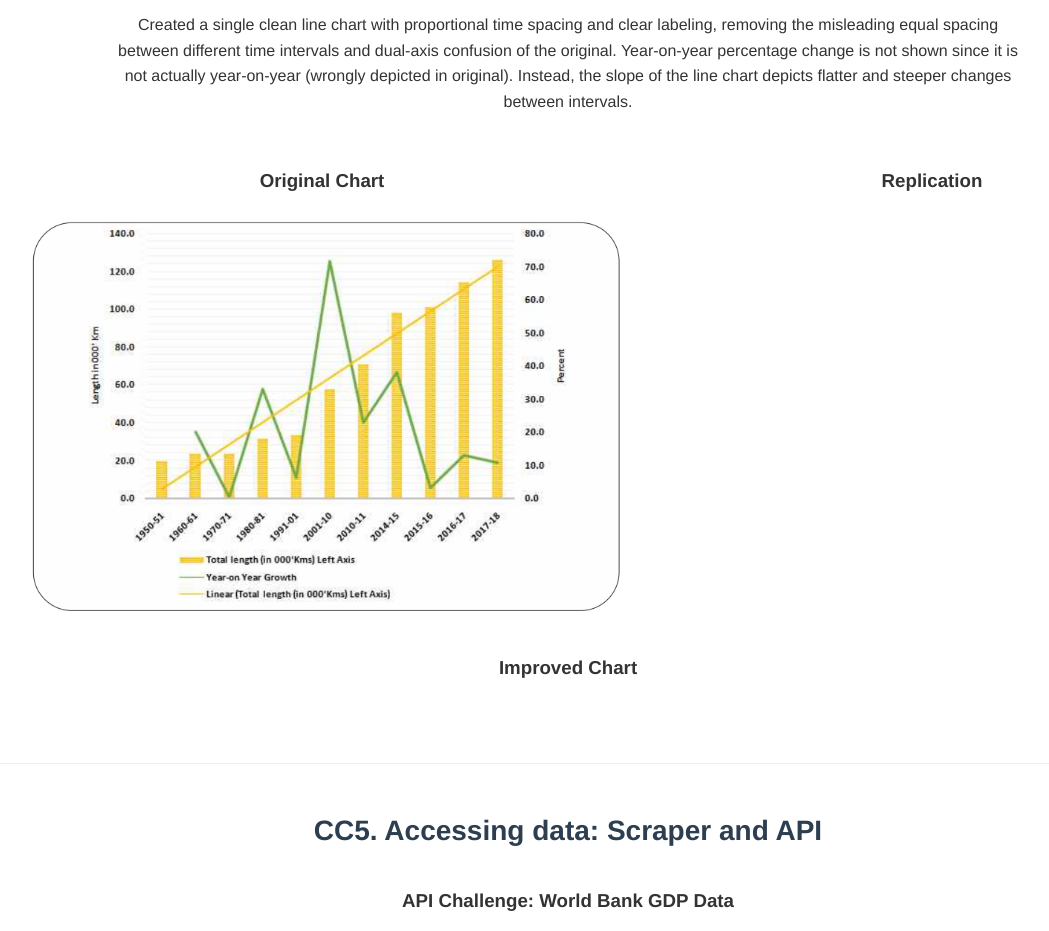
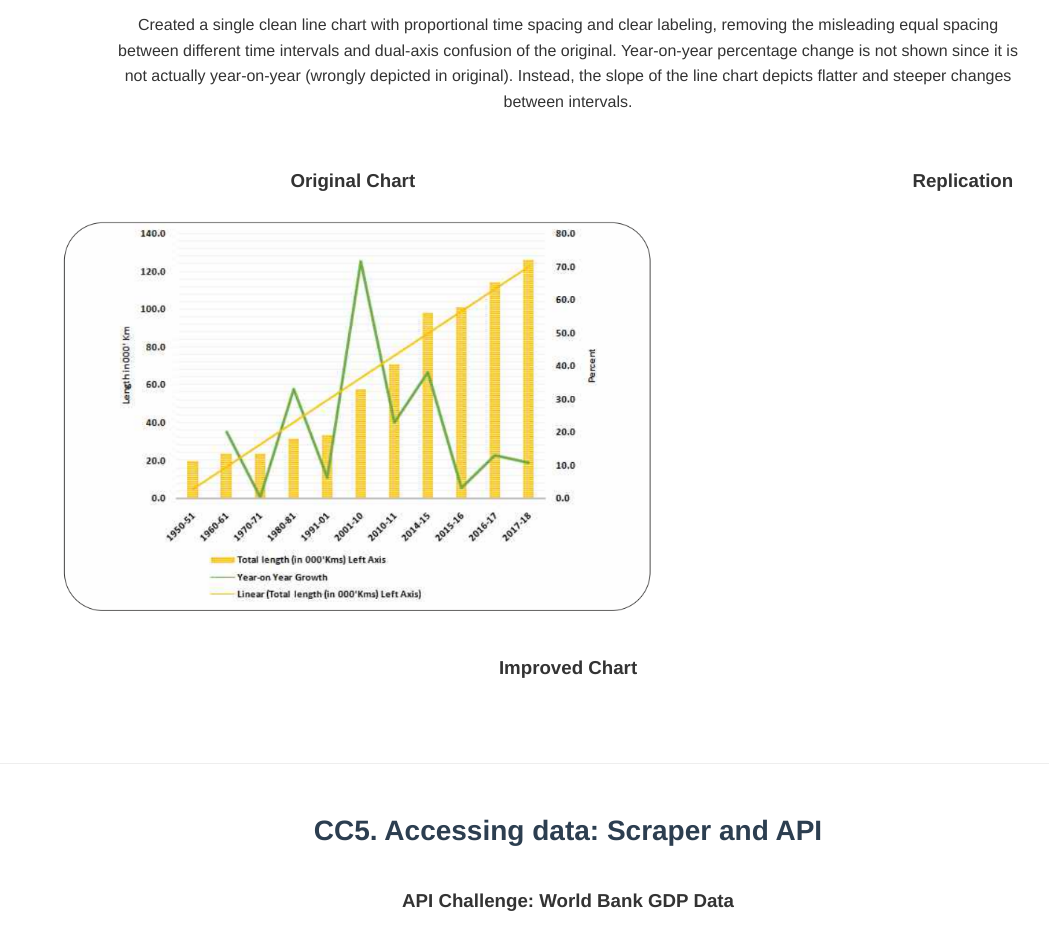
Before and after one commit to nethranatarajan3/nethranatarajan3.github.io, a plain HTML site: page portfolio.html in a window 1280 px wide. Shown: the part 1060-1991 px from the top of the page, without its empty margins (72-1121 px from the left). Drawn offline with Linux system fonts and the light colour scheme; a script that the page names is missing.

Commit message:
Update portfolio.html

```diff
--- a/portfolio.html
+++ b/portfolio.html
@@ -155,10 +155,10 @@
 
     <!-- Original and Replication side by side -->
     <div style="display: flex; justify-content: space-around; gap: 20px; margin-bottom: 30px;">
-        <div style="flex: 1.2; text-align: center;">
+        <div style="flex: 1.5; text-align: center;">
             <h3>Original Chart</h3>
             <img src="portfolio/replication_graph.png" alt="Original TechCrunch Chart"
-                 style="width: 95%; max-width: 600px; height: auto;">
+                 style="width: 100%; max-width: 600px; height: auto;">
         </div>
         <div style="flex: 0.8; text-align: center;">
             <h3>Replication</h3>
```
